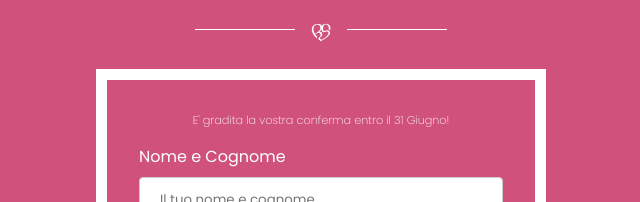
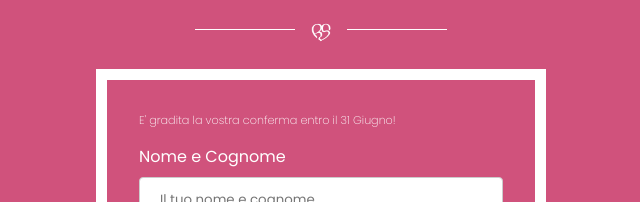
Before and after one commit to thelore85/project-marriage-ste, a Next.js app: page / in a window 1280 px wide. Shown: the part 2588-2790 px from the top of the page, without its empty margins (319-959 px from the left). Built offline with nearby package versions, Linux system fonts and the light colour scheme; no server answers; a web font is replaced by a local one.

Commit message:
form update

```diff
--- a/src/Components/Contact/Contact.module.css
+++ b/src/Components/Contact/Contact.module.css
@@ -20,7 +20,7 @@
   border: solid white 0.7rem;
 }
 
-.advise{
+p .advise{
   font-size: 1rem;
   text-align: center;
 }
```
